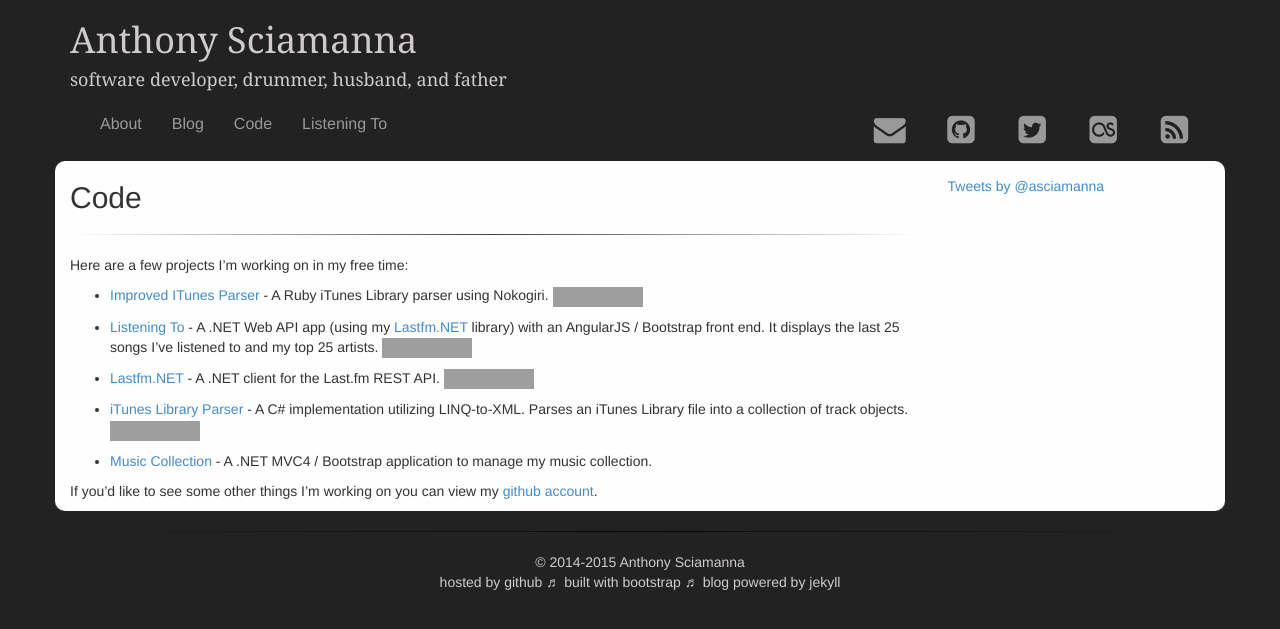
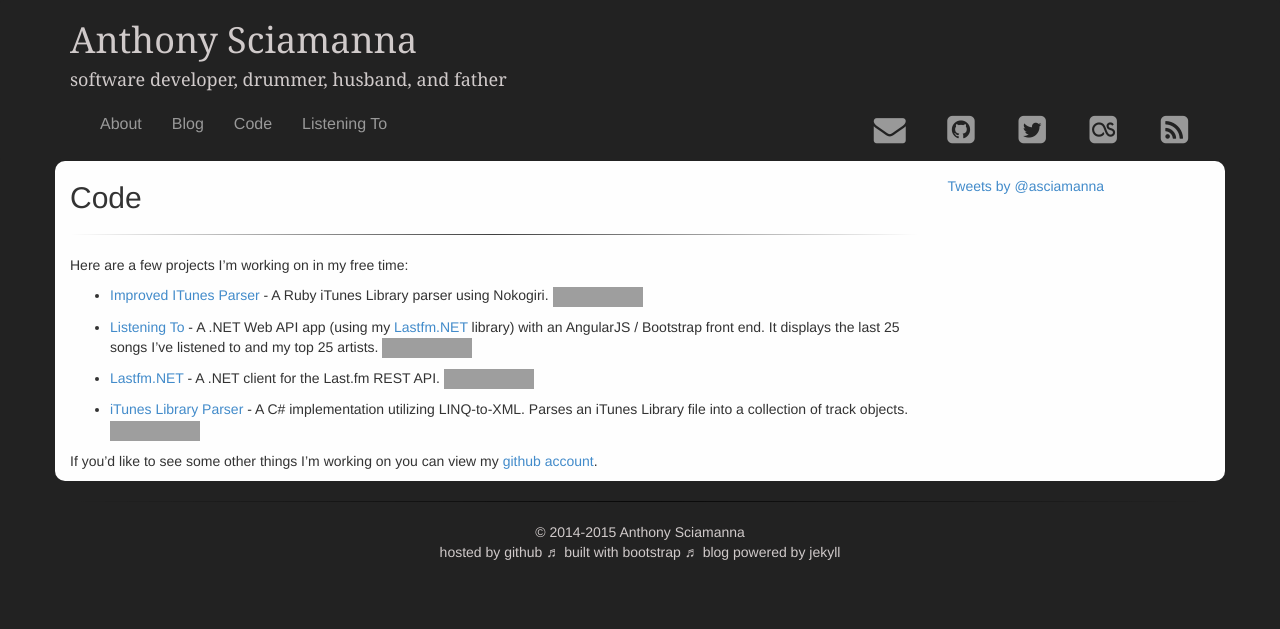
Before and after one commit to asciamanna/asciamanna.github.io, a Jekyll site: the page built from code.md, in a window 1280 px wide, cut to the strip 0-629 px from the top of the page. Built offline with Jekyll 4.4.1, drawn with Linux system fonts in a browser that asks for light colours; nearby versions of some CDN libraries; comment, search, counter and statistics services are not loaded; grey boxes are pictures that could not be loaded.

Commit message:
removing music collection app. Needs some updating after last.fm updates

```diff
--- a/code.md
+++ b/code.md
@@ -21,7 +21,5 @@ the Last.fm REST API.
 
 * [iTunes Library Parser](https://www.github.com/asciamanna/iTunesLibraryParser) - A C# implementation utilizing LINQ-to-XML. Parses an iTunes Library file into a collection of track objects. <a href='https://ci.appveyor.com/project/asciamanna/ituneslibraryparser'><img src='https://ci.appveyor.com/api/projects/status/tsebsc61mqylaejq?svg=true' /></a>
 
-* [Music Collection](http://musiccollection.apphb.com/) - A .NET MVC4 / Bootstrap application to manage my music collection.
-
  If you'd like to see some other things I'm working on you
  can view my [github account](http://www.github.com/asciamanna).
```
